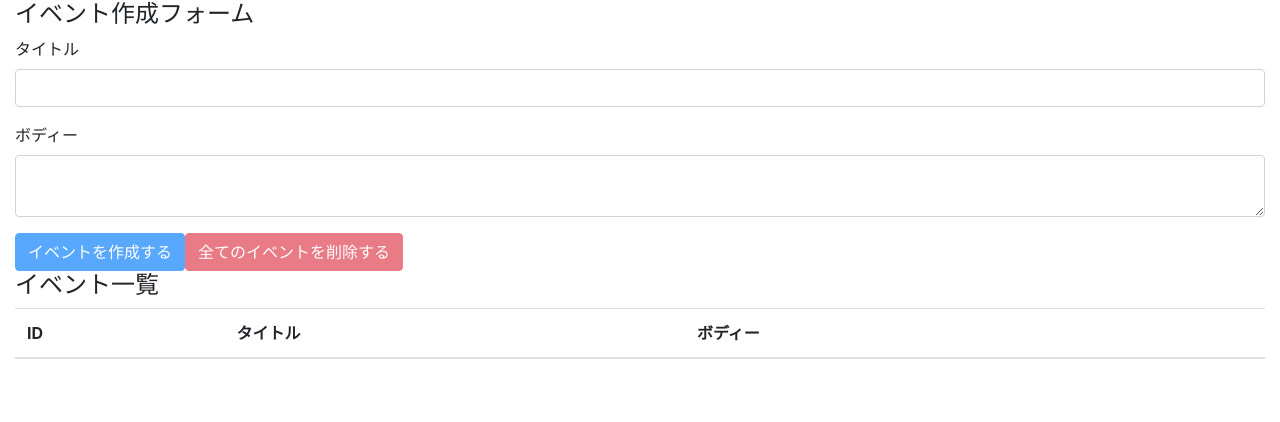
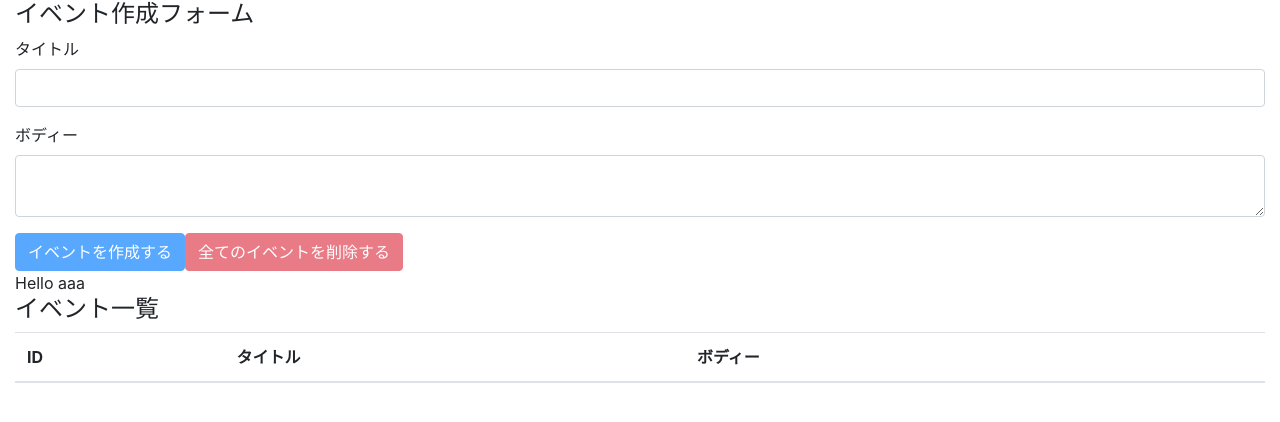
Before and after one commit to kenji345Sar/react-hooks-01, a React (Create React App) app: page / in a window 1280 px wide. Shown: the top 422 px of the page. Built offline with nearby package versions, Linux system fonts and the light colour scheme.

Commit message:
setup react context provider

```diff
--- a/src/components/App.js
+++ b/src/components/App.js
@@ -2,20 +2,22 @@
 import 'bootstrap/dist/css/bootstrap.min.css';
 
 import EventForm from './EventForm'
+import Events from './Events'
+import AppContext from '../contexts/AppContext'
+import reducer from '../reducers'
 
-// import Event from './Event'
-import Events from './Events'
-import reducer from '../reducers'
+console.log({AppContext})
 
 const App = () => {
   const [state, dispatch] = useReducer(reducer,[])
 
   return (
-    <div className="container-fluid">
-
-      <EventForm state={state} dispatch={dispatch}/>
-      <Events state={state} dispatch={dispatch}/>
-    </div>
+    <AppContext.Provider value={'Hello aaa'}>
+      <div className="container-fluid">
+        <EventForm state={state} dispatch={dispatch}/>
+        <Events state={state} dispatch={dispatch}/>
+      </div>
+    </AppContext.Provider>
   )
 }
 
--- a/src/components/Events.js
+++ b/src/components/Events.js
@@ -1,10 +1,15 @@
-import React from 'react'
+import React, {useContext} from 'react'
 
 import Event from './Event'
+import AppContext from '../contexts/AppContext'
 
 const Events = ({state, dispatch}) => {
+  const value = useContext(AppContext)
   return (
+
     <>
+      <div>{value}</div>
+
       <h4>イベント一覧</h4>
       <table className="table table-hover">
         <thead>
--- a/src/contexts/AppContext.js
+++ b/src/contexts/AppContext.js
@@ -1,4 +1,4 @@
-import {ceateContext} from 'react'
+import {createContext} from 'react'
 
 const AppContext = createContext()
 
```
